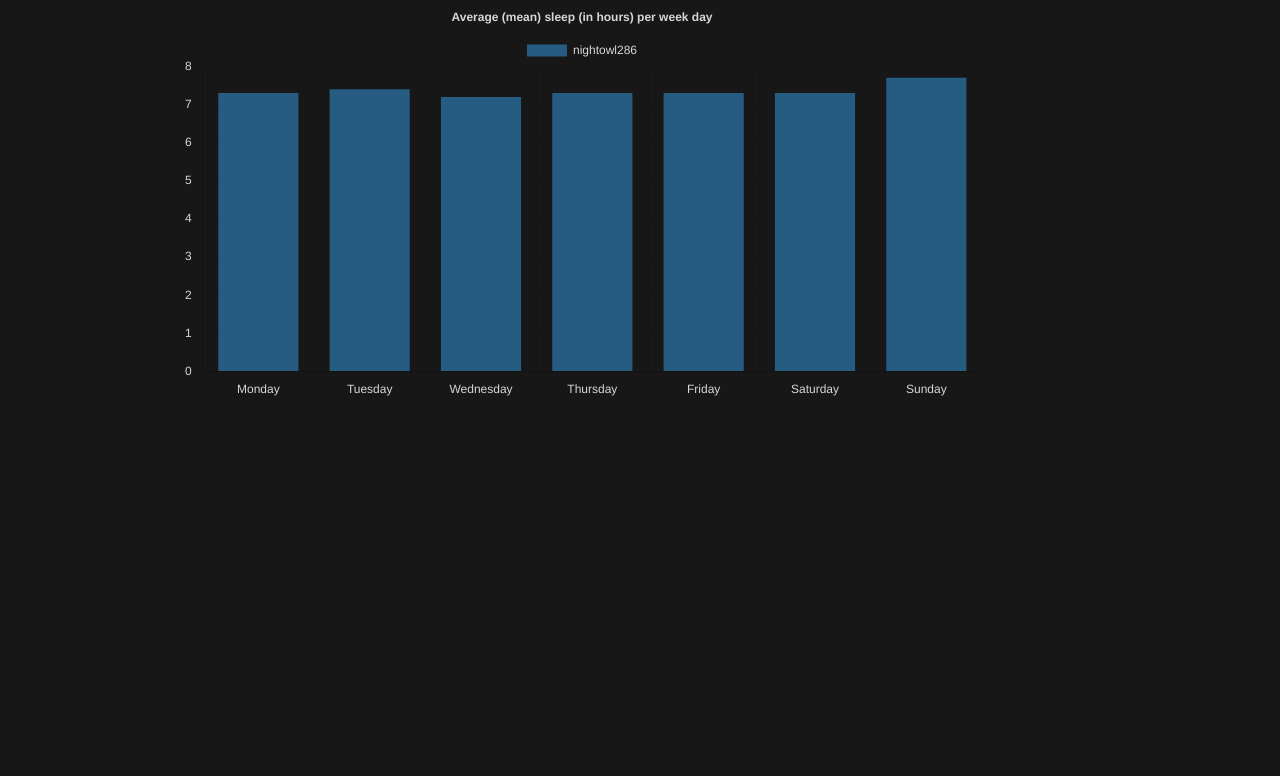
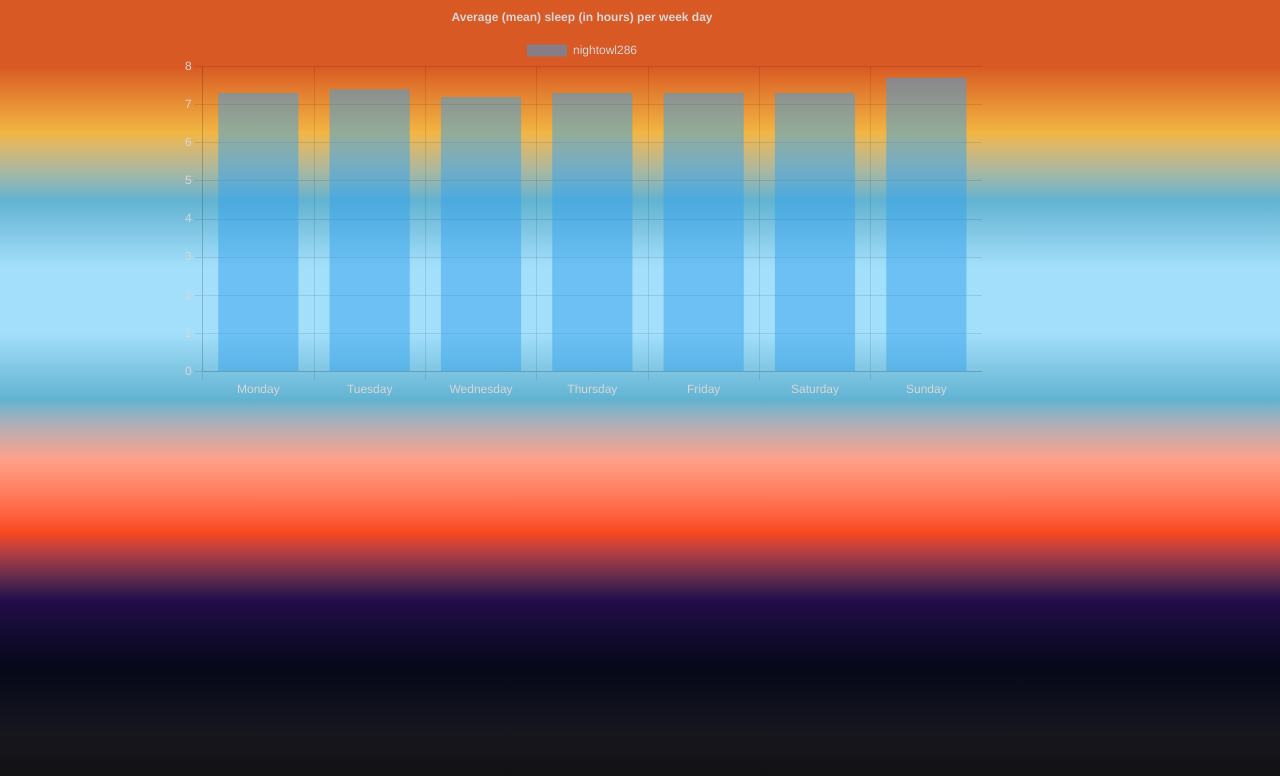
Before and after one commit to nightowl286/n24, a plain HTML site: page src/site/index.html in a window 1280 px wide. Drawn offline with nearby package versions, Linux system fonts and the light colour scheme.

Commit message:
+ Add rudimentary sky gradient background.

```diff
--- a/src/site/style.css
+++ b/src/site/style.css
@@ -4,6 +4,43 @@
 
 html {
 	font-family: 'Noto Sans', sans-serif;
+	min-height: 100vh;
+	background: linear-gradient(to bottom,
+			oklch(0.621 0.172 40.8),
+			/* orange */
+
+			oklch(0.621 0.172 40.8),
+			/* orange */
+
+			oklch(0.812 0.144 80.4),
+			/* yellow */
+
+			oklch(0.725 0.091 225.0),
+			/* light blue */
+
+			oklch(0.873 0.072 228.0),
+			/* white */
+
+			oklch(0.873 0.072 228.0),
+			/* white */
+
+			oklch(0.725 0.091 225.0),
+			/* light blue */
+
+			oklch(0.804 0.145 34.0),
+			/* orange */
+
+			oklch(0.650 0.218 34.0),
+			/* dark orange */
+
+			oklch(0.236 0.105 292.6),
+			/* purple */
+
+			oklch(0.143 0.039 276.0),
+			/* dark blue */
+
+			#16161d,
+			#101010) no-repeat center center
 }
 
 body {
```
